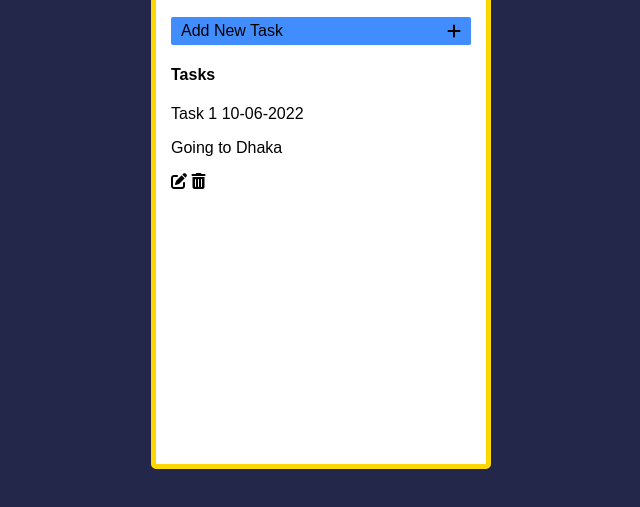
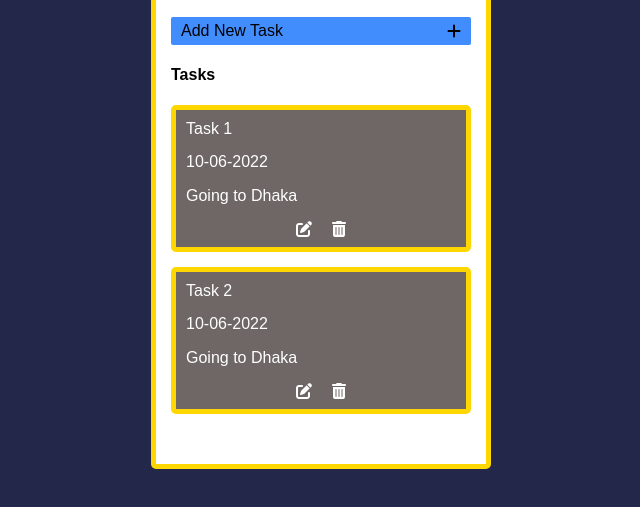
Before and after one commit to mazhars-git/To-Do-App, a plain HTML site: page index.html in a window 1280 px wide. Shown: the part 79-586 px from the top of the page, without its empty margins (319-959 px from the left). Drawn offline with Linux system fonts and the light colour scheme.

Commit message:
designe done

```diff
--- a/index.html
+++ b/index.html
@@ -26,6 +26,15 @@
                     <i class="fa-solid fa-trash-can"></i>
                 </span>
             </div>
+            <div>
+                <span>Task 2</span>
+                <span>10-06-2022</sp>
+                <p>Going to Dhaka</p>
+                <span class="options">
+                    <i class="fa-solid fa-pen-to-square"></i>
+                    <i class="fa-solid fa-trash-can"></i>
+                </span>
+            </div>
 
          </div>
      </div>
--- a/style.css
+++ b/style.css
@@ -22,3 +22,25 @@ body{
     border-radius: 2px;
     cursor: pointer;
 }
+
+#tasks{
+    display: grid;
+    gap: 15px;
+}
+
+#tasks div{
+    background-color: rgb(110, 103, 101);
+    padding: 10px;
+    border-radius: 5px;
+    border: 5px solid gold;
+    color: #fff;
+    display: grid;
+    gap: 15px;
+}
+
+.options{
+    justify-content: center;
+    display: flex;
+    gap: 20px;
+    cursor: pointer;
+}
```
